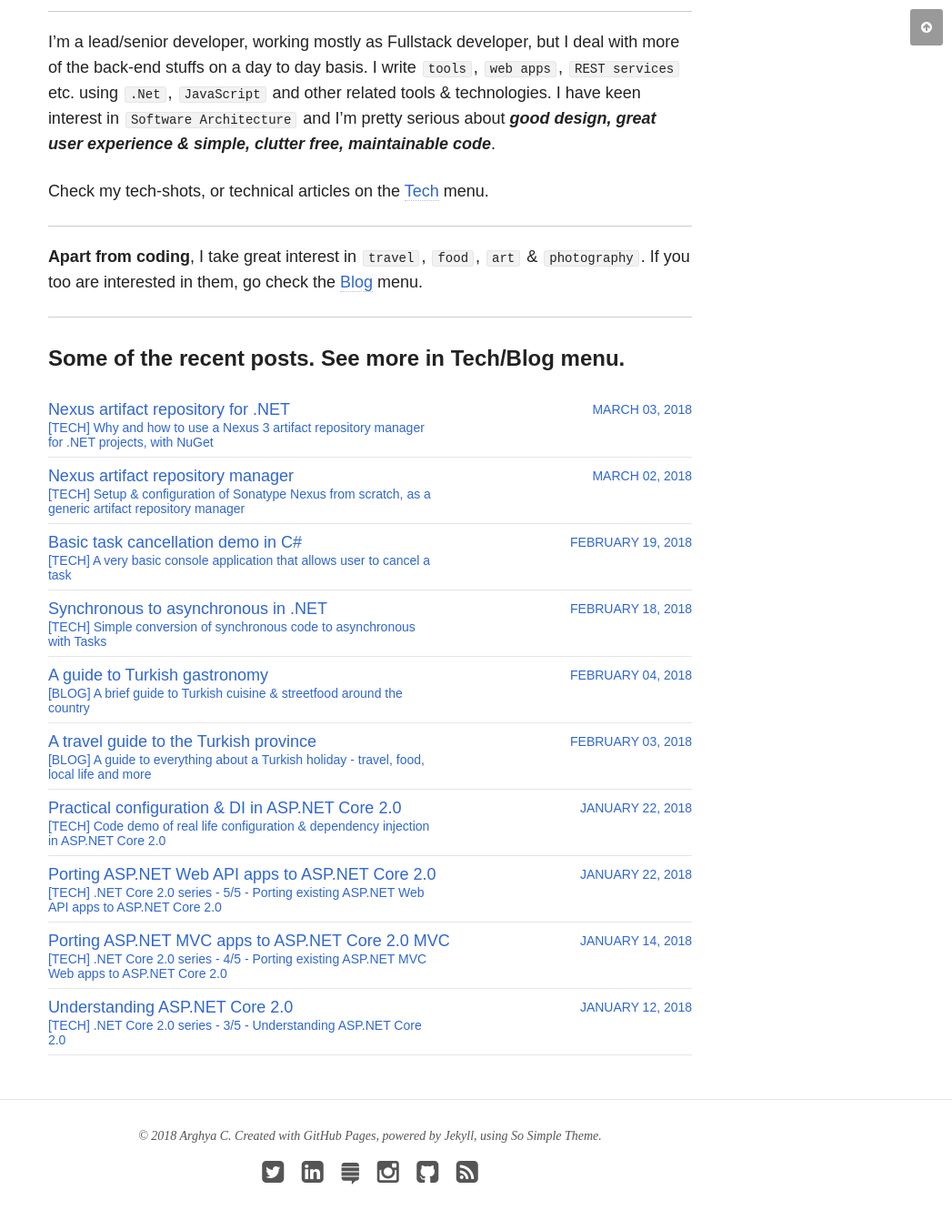
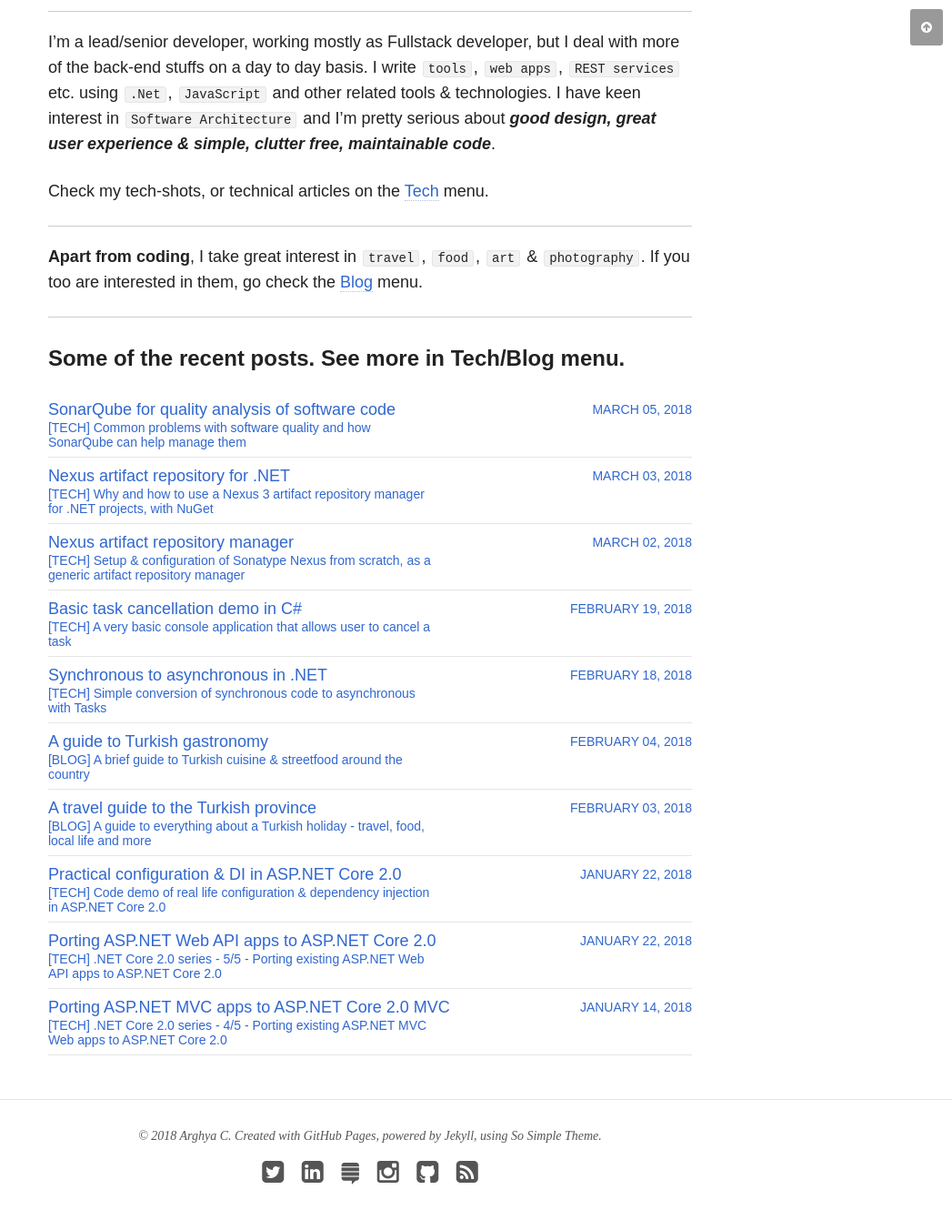
Before and after one commit to chakrabar/chakrabar.github.io, a Jekyll site: the page built from index.md, in a window 1280 px wide and 1400 px high, scrolled down 708 px. Shown: the top 1341 px of the window at 91% size, without its empty margins (233-1280 px from the left). Built offline with Jekyll 4.4.1, drawn with Linux system fonts in a browser that asks for light colours; nearby versions of some CDN libraries; some of the changed lines change nothing that is shown.

Commit message:
initial release of sonarqube post

````diff
--- a/_posts/unpublished/2018-03-05-sonarqube-for-code-quality.md
+++ b/_posts/unpublished/2018-03-05-sonarqube-for-code-quality.md
@@ -1,32 +1,83 @@
 ---
 layout: post
-title: "SonarQube for quality analysis of software codes"
-excerpt: "let's see..."
+title: "SonarQube for quality analysis of software code"
+excerpt: "Common problems with software quality and how SonarQube can help manage them"
 date: 2018-03-05
-tags: [tech, dotnet, codequality, staticanalysis, codemetrics, unittests, codecoverage, sonar, sonarqube]
+tags: [tech, sonar, sonarqube, codequality, staticanalysis, codemetrics, unittests, codecoverage, dotnet]
 categories: articles
 comments: true
 share: true
-published: false
 ---
+
+<small>This post is work-in-progress</small>
+
+**Quality of software**
+
+If you have ever worked on a large software application that does complex processing and is being developed by a big team, you'd know the complexities of maintaining high quality of the software. We as spoftware development teams do lot of things to maintain the codebase with high standards but still many teams struggle with it. In this post we'll look as some basic problems with software code, and look at a tool _"SonarQube"_ that can help us tacle some of the problems.
+
+Before going into `SonarQube` let's look at **some of the common quality issues** we generally face with a software application.
+
+1. Usability issues that are faced by the users
+    1. Incorrect behaviour of the application (visible bugs)
+    2. Non-reliable application (crashing or freezing)
+    3. Poor performance (lags & slowness)
+    4. Complex and/or non-user-friendly interface (usability issues)
+2. Quality issues of the code faced by the development team
+    1. Poorly written code (bad naming practices, no input check, unhandled exceptions etc.)
+    2. Overly complex code (lot of nested loops or if-else)
+    3. Un-structured or spaghetti code (long procedural code that does lot of things in non-structured way)
+    4. Non-modular code (modular: structured in well defined sections/modules/packages that are pluggable)
+    5. Code duplication (exactly same or almsot same code, copy-psted in multiple places)
+    6. Code with security issues (e.g. non-parameterized queries, direct storage of user credentials etc.)
+    7. And many more...
+
+While there are standard approaches to find and reduce both type of issues in a software applications, here we'll talk about the code quality issues only.
+
+#### Common practices to improve code quality
+
+There are bunch of practices that has been established and time-tested by the development community to help tackle the code quality issues. None of them are _"silver bullet"_, and the success rate depends on multiple factors like - skillset and maturity of the developers, team priorities, outlook of the organization, pragmatic approach towards standard practices, choice of tools & plarforms and more.
+
+we'll briefly look at some of the common practices to manage code quality issues
+
+* Training and guidance for the devlopers
+* Set of basic guidelines (checklists) and enforcement of the same
+* Team code reviews (where evrything is discussed from rules to design)
+* Senior developers working hands on with the team
+* Unit tests (coverage is important, so is actual meaningful tests)
+* Regular code audit for design smells
+* Security hackers to test vulnerabilities
+* Code analysis tools (more on this in following sections)
+
+#### Static code analysis
+
+If we look at the list above, we'll see all of them depend heavily on human perfection, except the last one. But like all humans, developers are also not perfect and for the same reason, many a times the above measures does not work as expected. In real world, developers juggle between different tasks, management has changing priorities, there's always hurry to ship products, technical tasks not always get highest priority and get dumped as "backlogs" (some backlogs just remain backlogs forever before they are lost into eternity), good developers are moved to new projects before they could actually make the last one _really awesome_!
+
+#### Continious code quality analysis and why it matters
+
+
 
 # SonarQube benefits
 
-open source
-multi language support (Java, C#, Python, JavaScript, C++, TypeScript, XML) [details](https://docs.sonarqube.org/display/PLUG/Plugin+Library)
-features
-    static analysis on source code
-    Static analysis on compiled code (selected languages, line Java, C#)
-    code complexity ??
-    duplication ??
-    code coverage ??
-    historical analysis ??
-VS (Eclipse etc) integration - SonarLint
-Build tool integration - MSBuild, Ant, Maven, Gradle etc.
-extensibility
+* Open source (Source code on [GitHub](https://github.com/SonarSource/sonarqube))
+* Multi language support (Java, C#, Python, JavaScript, C++, TypeScript, XML etc.) [details](https://docs.sonarqube.org/display/PLUG/Plugin+Library)
+* IDE integration - SonarLint for Visual Studio, Eclipse etc.
+* Build tool integration - MSBuild, Ant, Maven, Gradle etc.
+* Extensibility with plug-ins
+* Authentication & authorization [options](https://docs.sonarqube.org/display/PLUG/Plugin+Library) - LDAP, Azure, Google, GitHub, GitLab etc.
+* Source control - SVN & Git are supported out of the box
 
-Authentication & authorization [options](https://docs.sonarqube.org/display/PLUG/Plugin+Library) - LDAP, Azure, Google, GitHub, GitLab etc.
-Source control - SVN & Git are supported out of the box
+Code analysis features
+
+* Static analysis on source code
+* Code complexity
+* Lines of code
+* Code duplication
+* Code issues (bugs, vulnerabilities, code smells)
+* Unit test results
+* Code coverage (Unit tests)
+* Historical analysis
+* Technical debt analysis
+
 From site
 
 Supported project types and build systems
@@ -224,3 +275,34 @@
   * [Configuring SonarQube Scanner for MSBuild](https://github.com/SonarSource/sonar-.net-documentation/blob/master/doc/appendix-2.md)
 * [runsettngs](https://msdn.microsoft.com/en-us/library/jj159530.aspx?f=255&MSPPError=-2147217396)
 * [Report generator](https://github.com/danielpalme/ReportGenerator)
+* [Narrowing focus](https://docs.sonarqube.org/display/SONAR/Narrowing+the+Focus#NarrowingtheFocus-patterns)
+
+```bat
+"C:\ReportGenerator_2.1.4.0\bin\ReportGenerator.exe" -reports:"Reports\Test.xml" -targetdir:"Reports" -reporttypes:HtmlSummary
+```
+
+* [More examples](https://stackoverflow.com/questions/69835/how-do-i-use-nant-ant-naming-patterns/86915#86915)
+
+SonarQube coverage exclusions:
+
+**/Scripts/** > works
+**/BT.UKB.SaaS.Argon.LivingSpecs/** > nope
+PMF.Common.InstallerActions/** > nope
+*Console/**/* > nope
+Argon.DataAccess/**/* > nope
+**/*Models/** > nope
+**/PMFEditor.XmlGenerator/**/* > nope
+PMF.Services** > nope
+**/*VM.cs > yep!
+**DM.cs > yep!
+
+**/*Console/** > nope
+**/BT\.UKB\.SaaS\.Argon\.LivingSpecs/** > nope
+**Console/** > nope
+**/PMFEditor.XmlGenerator/**/* > nope
+PMF.Services/** > nope
+
+
+Interface only (contract) projects are excluded as they do not have any executable LoC
+
+**/Scripts/** lol
````
Also changed, not shown: images/posts/sonarqube/sonar-analysis.png (added).
